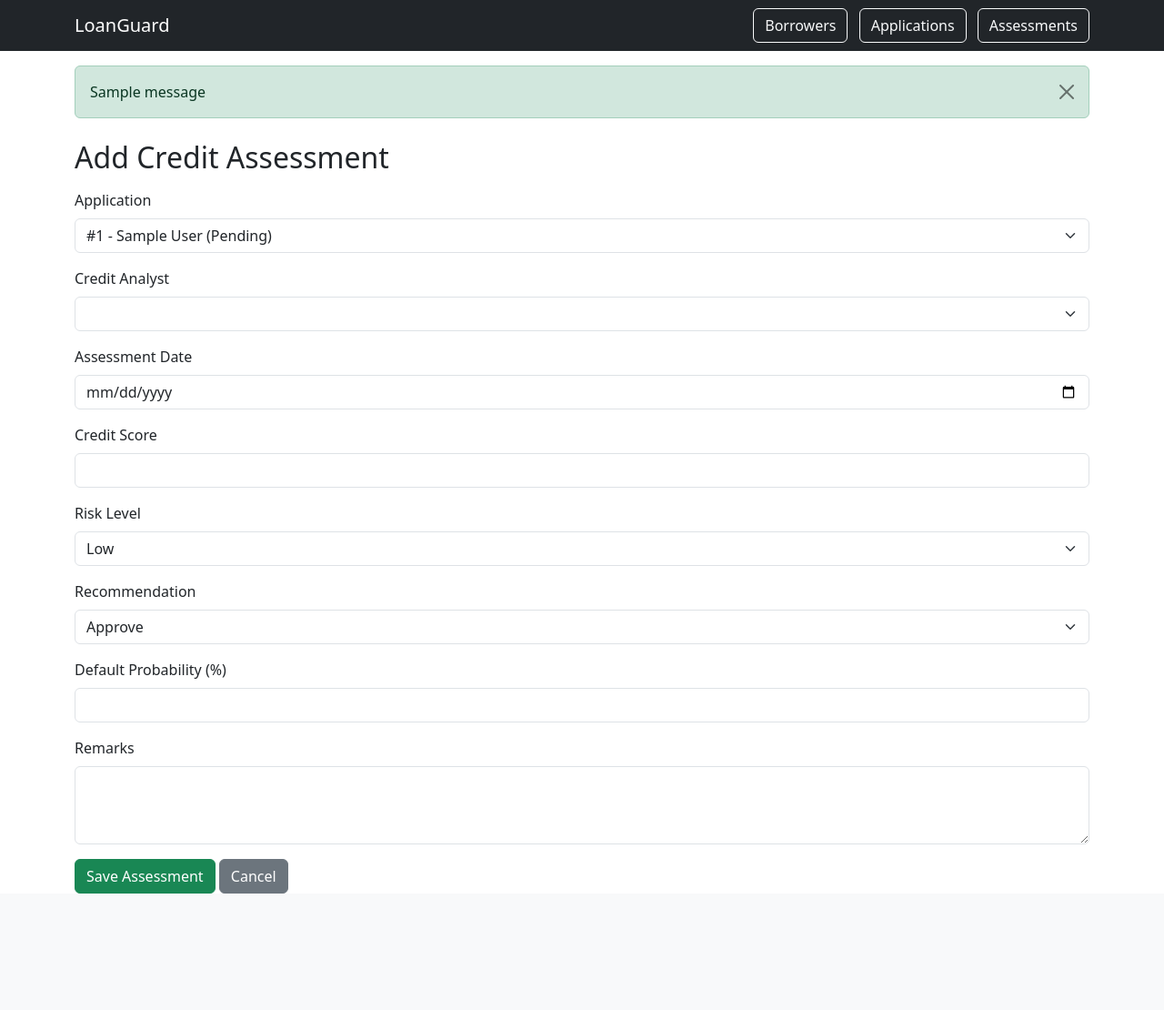
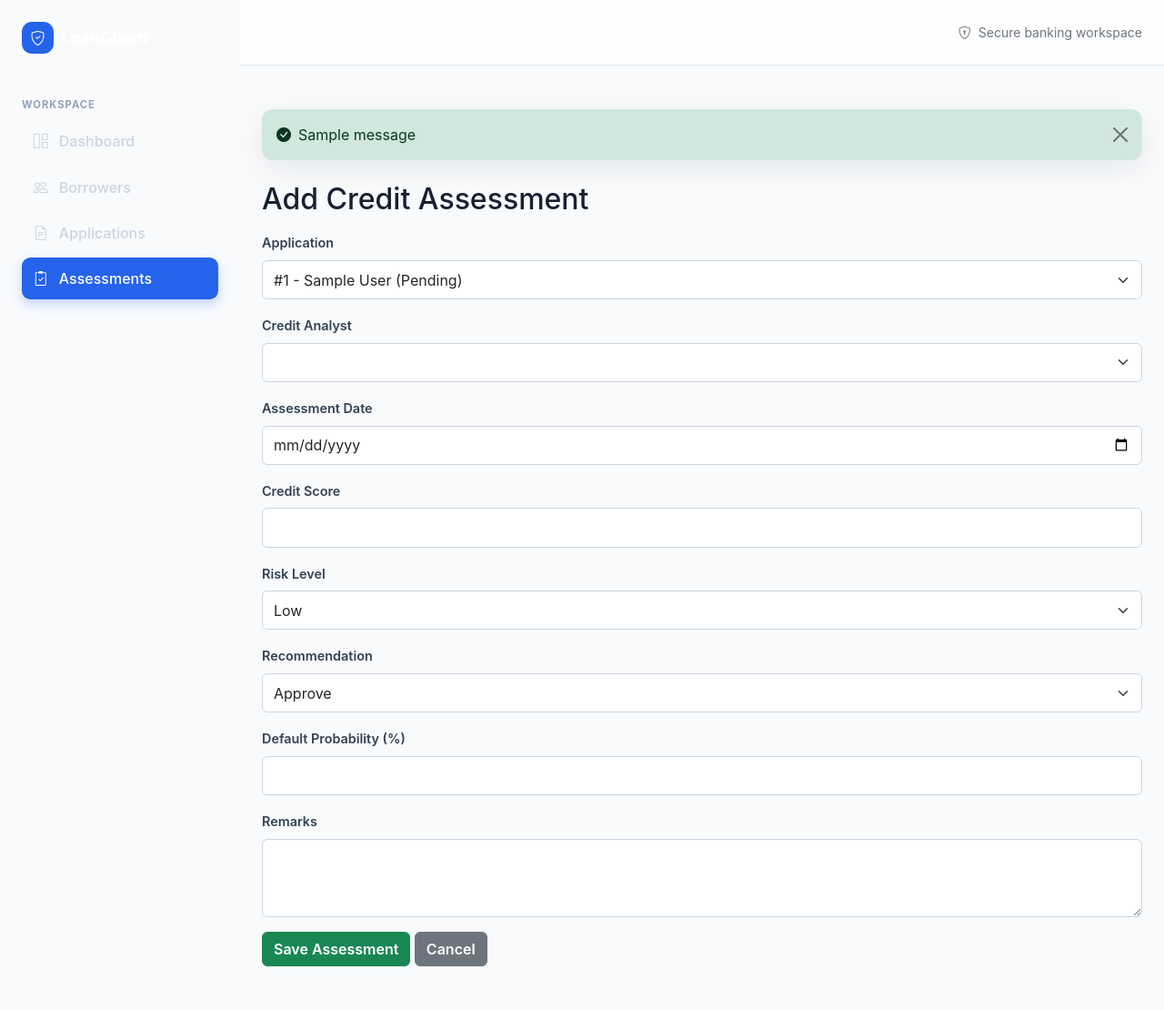
Before and after one commit to Ahnaf1014/LoanGuard, a Flask app: page /assessments/add in a window 1280 px wide. Shown: the whole page at 91% size. Before the commit the page ends 982 px from the top, so only its background shows below. Run offline with Flask 3, Linux system fonts and the light colour scheme; tables that the repository leaves empty hold one stand-in row (values such as "Sample post"); one stand-in notice (Sample message) is shown; lists and menus that the app fills with data are empty.

Commit message:
chore: commit all changes
Co-authored-by: Copilot <223556219+Copilot@users.noreply.github.com>

```diff
--- /dev/null
+++ b/backend/static/css/app.css
@@ -0,0 +1,119 @@
+:root {
+  --lg-primary: #2563eb;
+  --lg-primary-dark: #1d4ed8;
+  --lg-surface: #ffffff;
+  --lg-page: #f8fafc;
+  --lg-text: #172033;
+  --lg-muted: #64748b;
+  --lg-border: #e2e8f0;
+  --lg-sidebar: #0f172a;
+  --lg-sidebar-muted: #94a3b8;
+  --lg-shadow: 0 10px 30px rgb(15 23 42 / 7%);
+}
+
+body {
+  min-width: 320px;
+  background: var(--lg-page);
+  color: var(--lg-text);
+  font-family: Inter, ui-sans-serif, system-ui, -apple-system, BlinkMacSystemFont, "Segoe UI", sans-serif;
+}
+
+a { text-decoration: none; }
+
+.app-shell { min-height: 100vh; }
+
+.sidebar {
+  width: 16.5rem;
+  min-height: 100vh;
+  background: var(--lg-sidebar);
+}
+
+.brand-mark {
+  display: inline-grid;
+  width: 2.2rem;
+  height: 2.2rem;
+  place-items: center;
+  border-radius: .7rem;
+  background: var(--lg-primary);
+  color: #fff;
+}
+
+.brand-name { color: #fff; font-size: 1.15rem; font-weight: 700; letter-spacing: -.02em; }
+
+.sidebar-label { color: var(--lg-sidebar-muted); font-size: .7rem; font-weight: 700; letter-spacing: .09em; }
+
+.sidebar-link {
+  display: flex;
+  align-items: center;
+  gap: .75rem;
+  padding: .7rem .8rem;
+  border-radius: .6rem;
+  color: #cbd5e1;
+  font-weight: 500;
+}
+
+.sidebar-link:hover, .sidebar-link:focus-visible { background: rgb(255 255 255 / 9%); color: #fff; }
+.sidebar-link.active { background: var(--lg-primary); color: #fff; box-shadow: 0 5px 12px rgb(37 99 235 / 25%); }
+
+.main-area { min-width: 0; }
+.topbar { min-height: 4.5rem; background: rgb(255 255 255 / 90%); border-bottom: 1px solid var(--lg-border); }
+.page-content { max-width: 1440px; }
+.page-eyebrow { color: var(--lg-primary); font-size: .75rem; font-weight: 700; letter-spacing: .08em; text-transform: uppercase; }
+.page-title { font-weight: 700; letter-spacing: -.03em; }
+.page-subtitle { color: var(--lg-muted); }
+
+.content-card, .metric-card {
+  border: 1px solid var(--lg-border);
+  border-radius: .9rem;
+  background: var(--lg-surface);
+  box-shadow: var(--lg-shadow);
+}
+
+.metric-card { height: 100%; padding: 1.25rem; }
+.metric-label { color: var(--lg-muted); font-size: .84rem; font-weight: 600; }
+.metric-value { margin: .35rem 0 0; font-size: 1.75rem; font-weight: 700; letter-spacing: -.04em; }
+.metric-icon { display: grid; width: 2.75rem; height: 2.75rem; place-items: center; border-radius: .75rem; font-size: 1.2rem; }
+.metric-icon.primary { background: #dbeafe; color: #2563eb; }
+.metric-icon.success { background: #dcfce7; color: #15803d; }
+.metric-icon.warning { background: #ffedd5; color: #c2410c; }
+.metric-icon.dark { background: #e2e8f0; color: #334155; }
+
+.table-responsive { border: 1px solid var(--lg-border); border-radius: .9rem; }
+.data-table { margin-bottom: 0; vertical-align: middle; }
+.data-table thead th { position: sticky; top: 0; z-index: 1; padding: .9rem 1rem; border-bottom: 1px solid var(--lg-border); background: #f8fafc; color: var(--lg-muted); font-size: .75rem; letter-spacing: .04em; text-transform: uppercase; white-space: nowrap; }
+.data-table tbody td { padding: 1rem; border-color: var(--lg-border); }
+.data-table tbody tr { transition: background-color .15s ease; }
+.data-table tbody tr:hover { background: #f8fbff; }
+.table-actions { display: flex; gap: .45rem; align-items: center; white-space: nowrap; }
+
+.status-badge { display: inline-flex; align-items: center; gap: .35rem; padding: .4rem .6rem; border-radius: 999px; font-size: .75rem; font-weight: 700; }
+.status-pending { background: #ffedd5; color: #9a3412; }
+.status-review { background: #dbeafe; color: #1d4ed8; }
+.status-approved, .status-low { background: #dcfce7; color: #166534; }
+.status-rejected, .status-high { background: #fee2e2; color: #b91c1c; }
+.status-medium, .status-neutral { background: #f1f5f9; color: #475569; }
+
+.form-card { max-width: 900px; }
+.form-label { color: #334155; font-size: .9rem; font-weight: 600; }
+.form-control, .form-select { min-height: 2.7rem; border-color: #cbd5e1; }
+.form-control:focus, .form-select:focus { border-color: #60a5fa; box-shadow: 0 0 0 .25rem rgb(37 99 235 / 12%); }
+.form-text { color: var(--lg-muted); }
+.form-section-title { margin-bottom: 1rem; color: #334155; font-size: .9rem; font-weight: 700; }
+
+.btn { font-weight: 600; }
+.btn-primary { background-color: var(--lg-primary); border-color: var(--lg-primary); }
+.btn-primary:hover, .btn-primary:focus { background-color: var(--lg-primary-dark); border-color: var(--lg-primary-dark); }
+.btn-icon { display: inline-flex; align-items: center; gap: .45rem; }
+
+.alert { border: 0; border-radius: .75rem; box-shadow: var(--lg-shadow); }
+.empty-state { padding: 3.5rem 1.5rem; color: var(--lg-muted); text-align: center; }
+.empty-state-icon { display: grid; width: 3.5rem; height: 3.5rem; margin: 0 auto 1rem; place-items: center; border-radius: 50%; background: #eaf1ff; color: var(--lg-primary); font-size: 1.5rem; }
+
+@media (max-width: 767.98px) {
+  .page-content { padding-top: 1.5rem !important; }
+  .page-title { font-size: 1.55rem; }
+  .topbar { min-height: 4rem; }
+  .data-table thead th { position: static; }
+}
+
+@media (min-width: 768px) { .sidebar-offcanvas { visibility: visible !important; transform: none !important; position: static !important; width: 16.5rem !important; border: 0 !important; } }
--- a/backend/templates/base.html
+++ b/backend/templates/base.html
@@ -5,46 +5,55 @@
     <meta charset="UTF-8" />
     <meta name="viewport" content="width=device-width, initial-scale=1.0" />
 
-    <title>LoanGuard</title>
+    <title>{% block title %}LoanGuard{% endblock %}</title>
 
     <link
       href="https://cdn.jsdelivr.net/npm/bootstrap@5.3.7/dist/css/bootstrap.min.css"
       rel="stylesheet"
     />
+    <link rel="stylesheet" href="https://cdn.jsdelivr.net/npm/bootstrap-icons@1.11.3/font/bootstrap-icons.min.css" />
+    <link rel="stylesheet" href="{{ url_for('static', filename='css/app.css') }}" />
   </head>
 
   <body>
-    <!-- Global navigation keeps the three primary feature areas discoverable. -->
-    <nav class="navbar navbar-dark bg-dark">
-      <div class="container">
-        <a class="navbar-brand" href="/"> LoanGuard </a>
+    <div class="app-shell d-md-flex">
+      <aside class="offcanvas-md offcanvas-start sidebar sidebar-offcanvas" tabindex="-1" id="mainNavigation" aria-labelledby="mainNavigationLabel">
+        <div class="offcanvas-header d-md-none border-bottom border-secondary">
+          <a class="d-flex align-items-center gap-2" href="{{ url_for('dashboard.dashboard') }}">
+            <span class="brand-mark"><i class="bi bi-shield-check"></i></span><span class="brand-name" id="mainNavigationLabel">LoanGuard</span>
+          </a>
+          <button type="button" class="btn-close btn-close-white" data-bs-dismiss="offcanvas" data-bs-target="#mainNavigation" aria-label="Close navigation"></button>
+        </div>
+        <div class="p-3 p-md-4">
+          <a class="d-none d-md-flex align-items-center gap-2 mb-5" href="{{ url_for('dashboard.dashboard') }}">
+            <span class="brand-mark"><i class="bi bi-shield-check"></i></span><span class="brand-name">LoanGuard</span>
+          </a>
+          <p class="sidebar-label mb-2">WORKSPACE</p>
+          <nav class="nav flex-column gap-1" aria-label="Primary navigation">
+            <a class="sidebar-link {% if request.endpoint == 'dashboard.dashboard' %}active{% endif %}" href="{{ url_for('dashboard.dashboard') }}"><i class="bi bi-grid-1x2"></i>Dashboard</a>
+            <a class="sidebar-link {% if request.endpoint and request.endpoint.startswith('borrower.') %}active{% endif %}" href="{{ url_for('borrower.borrowers') }}"><i class="bi bi-people"></i>Borrowers</a>
+            <a class="sidebar-link {% if request.endpoint and request.endpoint.startswith('application.') %}active{% endif %}" href="{{ url_for('application.applications') }}"><i class="bi bi-file-earmark-text"></i>Applications</a>
+            <a class="sidebar-link {% if request.endpoint and request.endpoint.startswith('assessment.') %}active{% endif %}" href="{{ url_for('assessment.assessments') }}"><i class="bi bi-clipboard2-check"></i>Assessments</a>
+          </nav>
+        </div>
+      </aside>
 
-        <div>
-          <a class="btn btn-outline-light me-2" href="/borrowers">
-            Borrowers
-          </a>
+      <main class="main-area flex-grow-1">
+        <header class="topbar d-flex align-items-center px-3 px-md-4">
+          <button class="btn btn-outline-secondary d-md-none" type="button" data-bs-toggle="offcanvas" data-bs-target="#mainNavigation" aria-controls="mainNavigation" aria-label="Open navigation"><i class="bi bi-list fs-5"></i></button>
+          <div class="ms-auto d-flex align-items-center gap-2 text-secondary small"><i class="bi bi-shield-lock"></i><span class="d-none d-sm-inline">Secure banking workspace</span></div>
+        </header>
 
-          <a class="btn btn-outline-light me-2" href="/applications">
-            Applications
-          </a>
-
-          <a class="btn btn-outline-light" href="/assessments">
-            Assessments
-          </a>
-        </div>
-      </div>
-    </nav>
-
-    <div class="container mt-3">
+        <div class="page-content container-fluid px-3 px-md-4 py-4 py-md-5">
       <!-- Routes use Flask flash messages to report database operations. -->
       {% with messages = get_flashed_messages(with_categories=true) %} {% if
       messages %} {% for category, message in messages %}
 
       <div
-        class="alert alert-{{ category }} alert-dismissible fade show"
+        class="alert alert-{{ category }} alert-dismissible fade show d-flex align-items-center gap-2 mb-4"
         role="alert"
       >
-        {{ message }}
+        <i class="bi {% if category == 'success' %}bi-check-circle-fill{% elif category == 'danger' %}bi-exclamation-octagon-fill{% elif category == 'warning' %}bi-exclamation-triangle-fill{% else %}bi-info-circle-fill{% endif %}"></i><span>{{ message }}</span>
 
         <button
           type="button"
@@ -55,10 +64,10 @@
       </div>
 
       {% endfor %} {% endif %} {% endwith %}
+          {% block content %}{% endblock %}
+        </div>
+      </main>
     </div>
-
-    <!-- Each feature template supplies its page-specific interface here. -->
-    <div class="container mt-4">{% block content %} {% endblock %}</div>
 
     <script src="https://cdn.jsdelivr.net/npm/bootstrap@5.3.7/dist/js/bootstrap.bundle.min.js"></script>
   </body>
```
